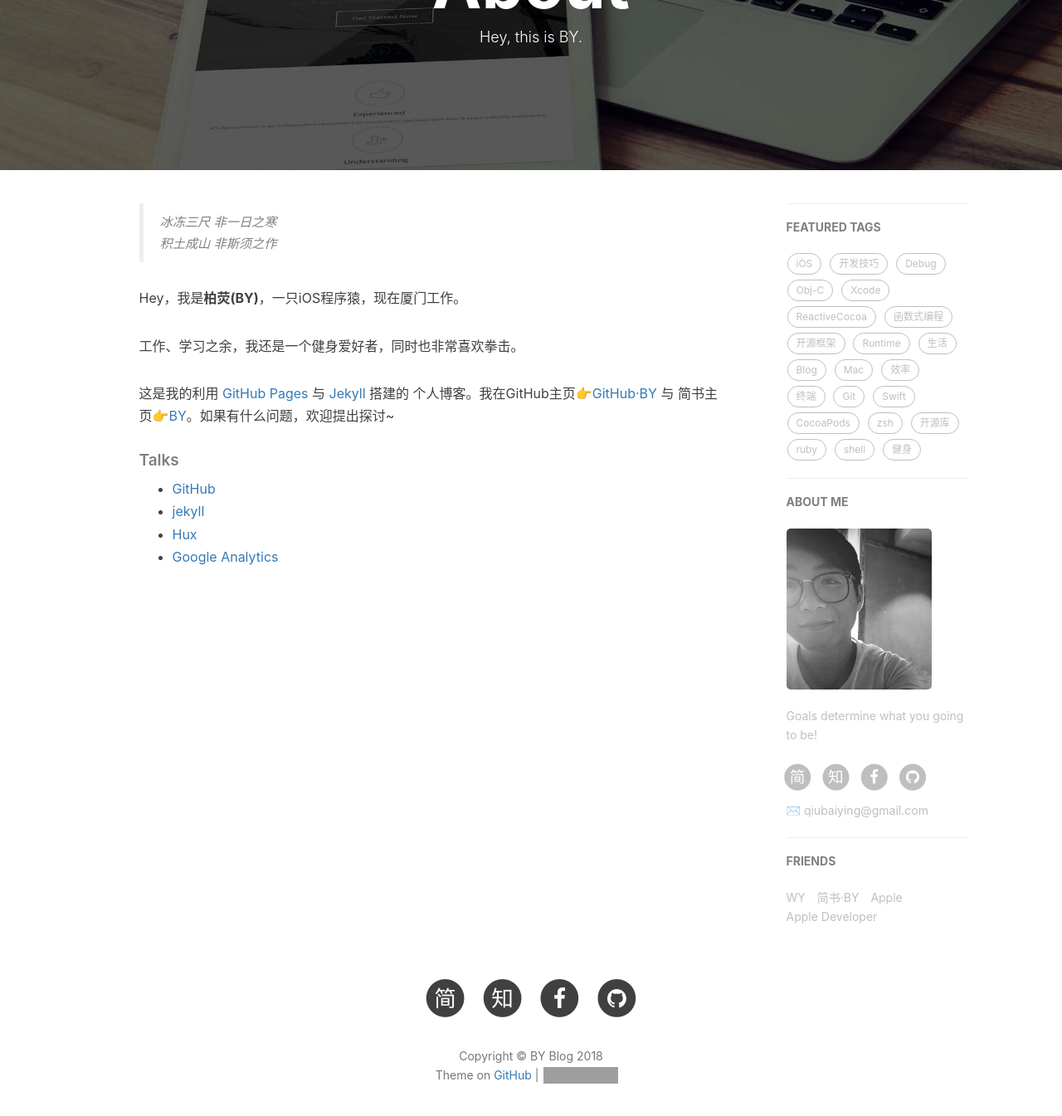
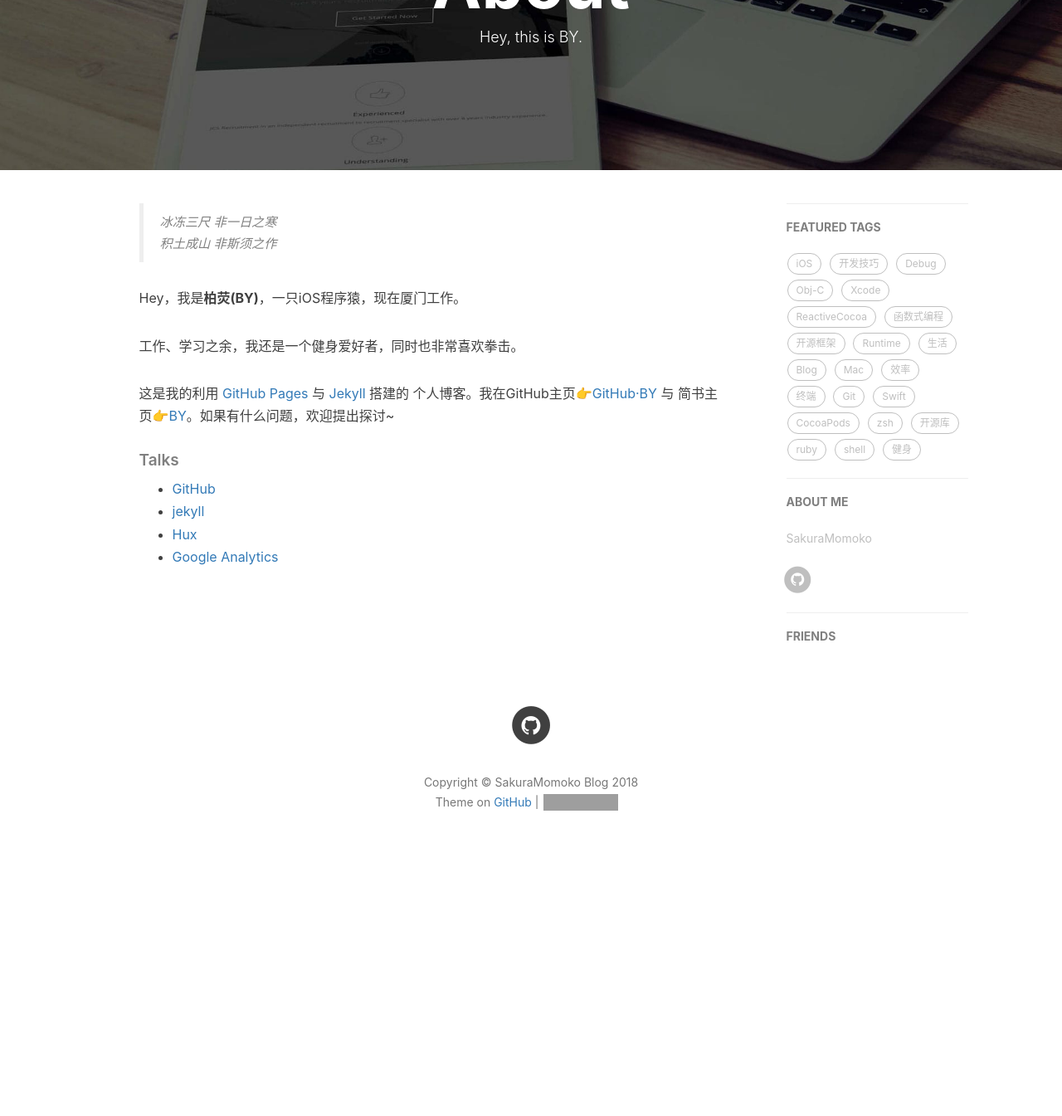
Before and after one commit to wangfeihang/wangfeihang.github.io, a Jekyll site: the page built from about.html, in a window 1280 px wide and 1400 px high, scrolled down 213 px. Shown: the top 1345 px of the window at 83% size. Built offline with Jekyll 4.4.1, drawn with Linux system fonts in a browser that asks for light colours; nearby versions of some CDN libraries; comment, search, counter and statistics services are not loaded; after the commit the page ends 1284 px from its top, so only the background shows below that; some of the changed text lies outside the part shown; grey boxes are pictures that could not be loaded.

Commit message:
change config

```diff
--- a/_config.yml
+++ b/_config.yml
@@ -1,28 +1,28 @@
 # Site settings
-title: BY Blog
-SEOTitle: 柏荧的博客 | BY Blog
+title: SakuraMomoko Blog
+SEOTitle: SakuraMomoko的博客 | SakuraMomoko Blog
 header-img: img/post-bg-desk.jpg
-email: qiubaiying@gmail.com
-description: "Every failure is leading towards success."
-keyword: "BY, BY Blog, 柏荧的博客, qiubaiying, 邱柏荧, iOS, Apple, iPhone"
-url: "http://qiubaiying.github.io"          # your host, for absolute URL
+email:
+description: "welcome"
+keyword: "SakuraMomoko Blog, SakuraMomoko的博客, SakuraMomoko, Android, Kotlin"
+url: "http://wangfeihang.github.io"          # your host, for absolute URL
 baseurl: ""      # for example, '/blog' if your blog hosted on 'host/blog'
-github_repo: "https://github.com/qiubaiying/qiubaiying.github.io.git" # you code repository
+github_repo: "https://github.com/wangfeihang/wangfeihang.github.io.git" # you code repository
 
 # Sidebar settings
 sidebar: true                           # whether or not using Sidebar.
-sidebar-about-description: "Goals determine what you going to be!"
-sidebar-avatar: /img/about-BY-gentle.jpg      # use absolute URL, seeing it's used in both `/` and `/about/`
+sidebar-about-description: "SakuraMomoko"
+sidebar-avatar:       # use absolute URL, seeing it's used in both `/` and `/about/`
 
 
 
 # SNS settings
 RSS: false
 # weibo_username:     qiubaiying
-zhihu_username:     qiubaiying
-github_username:    qiubaiying
-facebook_username:  baiying.qiu.7
-jianshu_username:   e71990ada2fd
+zhihu_username:
+github_username:    wangfeihang
+facebook_username:
+jianshu_username:
 #twitter_username:   qiubaiying
 
 
@@ -64,9 +64,9 @@ gitalk:
   enable: true    #是否开启Gitalk评论
   clientID: f2c84e7629bb1446c1a4                            #生成的clientID
   clientSecret: ca6d6139d1e1b8c43f8b2e19492ddcac8b322d0d    #生成的clientSecret
-  repo: qiubaiying.github.io    #仓库名称
-  owner: qiubaiying    #github用户名
-  admin: qiubaiying
+  repo: wangfeihang.github.io    #仓库名称
+  owner: wangfeihang    #github用户名
+  admin: wangfeihang
   distractionFreeMode: true #是否启用类似FB的阴影遮罩
 
 
@@ -78,7 +78,7 @@ ba_track_id: b50bf2b12b5338a1845e33832976fd68
 
 # Google Analytics
 ga_track_id: 'UA-90855596-1'            # Format: UA-xxxxxx-xx
-ga_domain: qiubaiying.top               # 默认的是 auto, 这里我是自定义了的域名，你如果没有自己的域名，需要改成auto
+ga_domain: auto               # 默认的是 auto, 这里我是自定义了的域名，你如果没有自己的域名，需要改成auto
 
 
 
@@ -98,17 +98,5 @@ service-worker: true
 
 # Friends
 friends: [
-    {
-        title: "WY",
-        href: "http://zhengwuyang.com"
-    },{
-        title: "简书·BY",
-        href: "http://www.jianshu.com/u/e71990ada2fd"
-    },{
-        title: "Apple",
-        href: "https://apple.com"
-    },{
-        title: "Apple Developer",
-        href: "https://developer.apple.com/"
-    }
+
 ]
```
